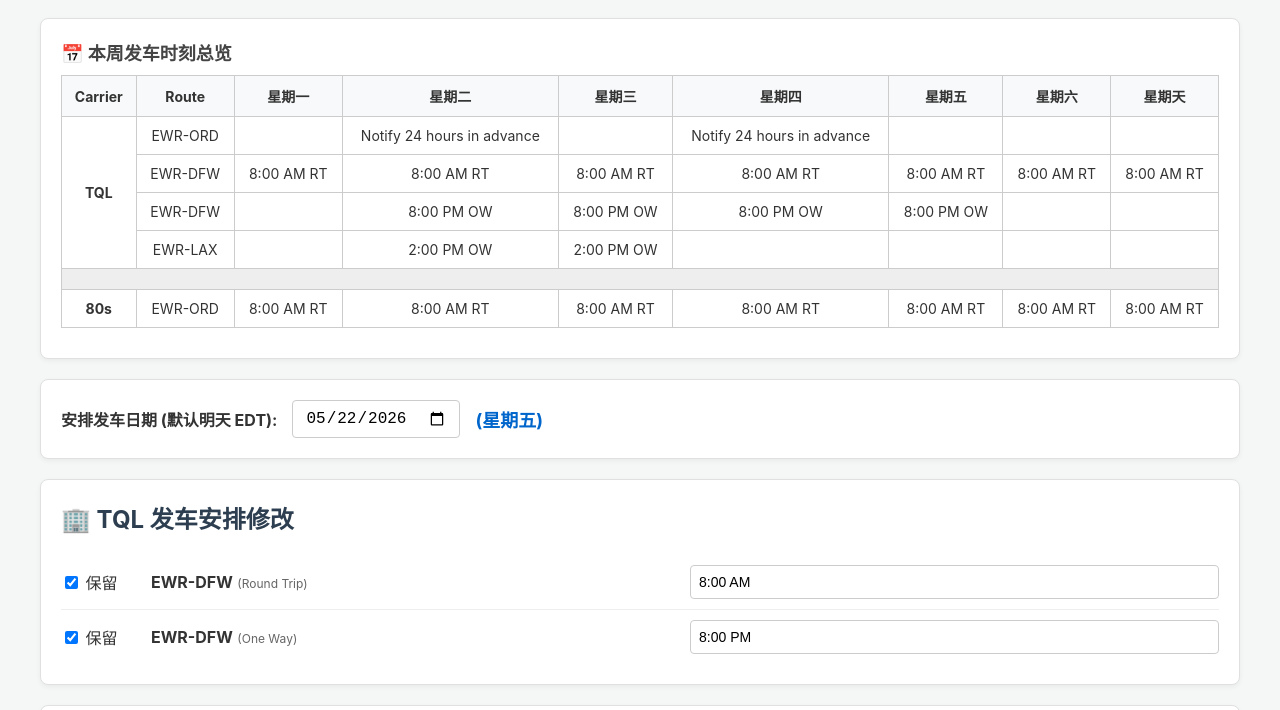
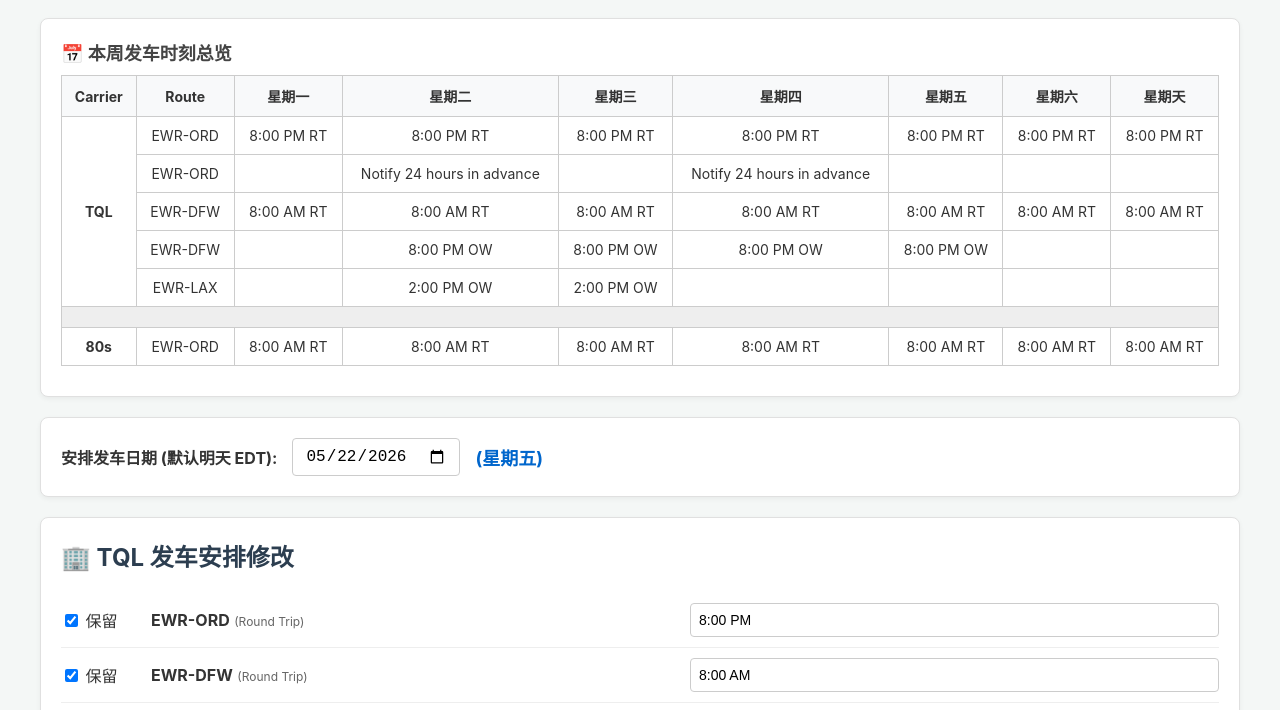
Before and after one commit to czb135/936dispatch, a plain HTML site: page index.html in a window 1280 px wide. Shown: the part 69-779 px from the top of the page. Drawn offline with Linux system fonts and the light colour scheme.

Commit message:
Update index.html

```diff
--- a/index.html
+++ b/index.html
@@ -201,7 +201,21 @@
         const TABLE_DAYS = ["星期一", "星期二", "星期三", "星期四", "星期五", "星期六", "星期天"];
 
         const tqlData = [
-    // ORD OW
+
+    // ORD RT（新增回来）
+    {
+        "Route": "EWR-ORD",
+        "Type": "Round Trip",
+        "星期一": "8:00 PM RT",
+        "星期二": "8:00 PM RT",
+        "星期三": "8:00 PM RT",
+        "星期四": "8:00 PM RT",
+        "星期五": "8:00 PM RT",
+        "星期六": "8:00 PM RT",
+        "星期天": "8:00 PM RT"
+    },
+
+    // ORD OW（只有周二、周四）
     {
         "Route": "EWR-ORD",
         "Type": "One Way",
@@ -214,7 +228,7 @@
         "星期天": ""
     },
 
-    // DFW RT（保持不变）
+    // DFW RT（保持原样）
     {
         "Route": "EWR-DFW",
         "Type": "Round Trip",
@@ -227,7 +241,7 @@
         "星期天": "8:00 AM RT"
     },
 
-    // DFW OW（保持不变）
+    // DFW OW（保持原样）
     {
         "Route": "EWR-DFW",
         "Type": "One Way",
@@ -240,7 +254,7 @@
         "星期天": ""
     },
 
-    // LAX OW（保持不变）
+    // LAX OW（保持原样）
     {
         "Route": "EWR-LAX",
         "Type": "One Way",
@@ -253,7 +267,8 @@
         "星期天": ""
     }
 ];
-        const eightiesData = [
+
+const eightiesData = [
     {
         "Route": "EWR-ORD",
         "Type": "Round Trip",
```
